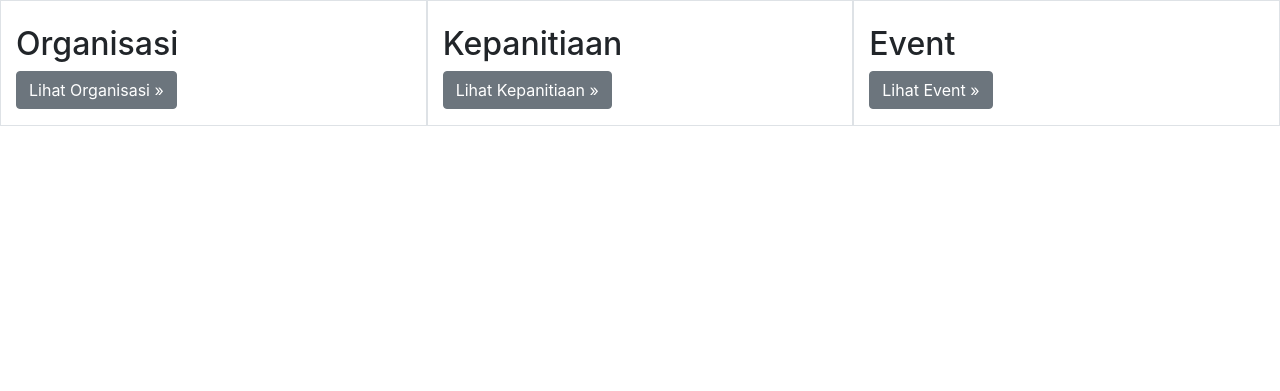
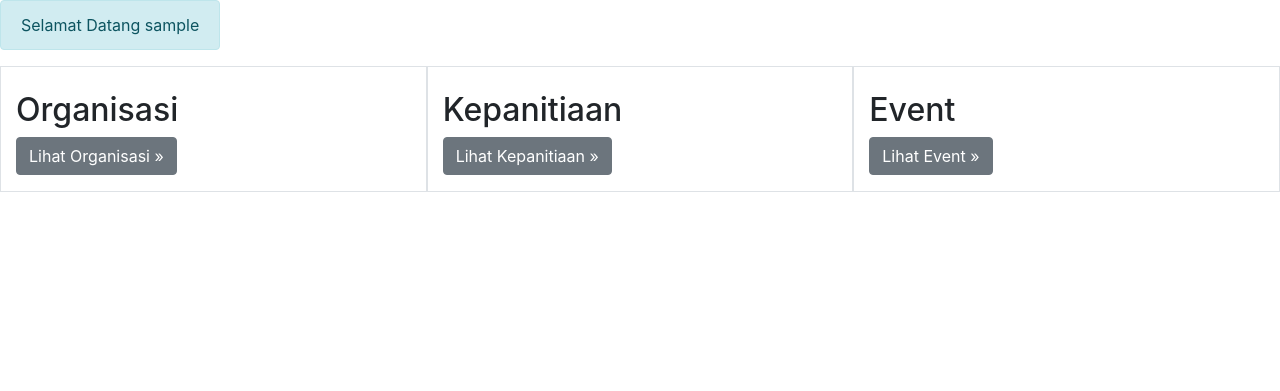
Before and after one commit to alhaura19/SIMUI_M2, a CodeIgniter app: page /database/index.php/dashboard/index in a window 1280 px wide. Shown: the part 56-447 px from the top of the page. Run offline with CodeIgniter, Linux system fonts and the light colour scheme; the visitor is signed in with stand-in values (Sample User, id 1); some libraries are stand-ins or nearby versions.

Commit message:
update navbar dashboard

```diff
--- a/application/views/v_dashboard.php
+++ b/application/views/v_dashboard.php
@@ -8,6 +8,11 @@ require_once ('layout/navbar.php');
 <main role="main">
   <div class="container-fluid">
     <!-- Example row of columns -->
+    <div class="row">
+      <div class="alert alert-info" role="alert">
+        Selamat Datang <?php echo $_SESSION['username']; ?>
+      </div>
+    </div>
     <div class="row">
       <div class="col-md-4 border pt-4" >
         <h2>Organisasi</h2>
```
Lines whose indentation alone changed are shown as unchanged.
